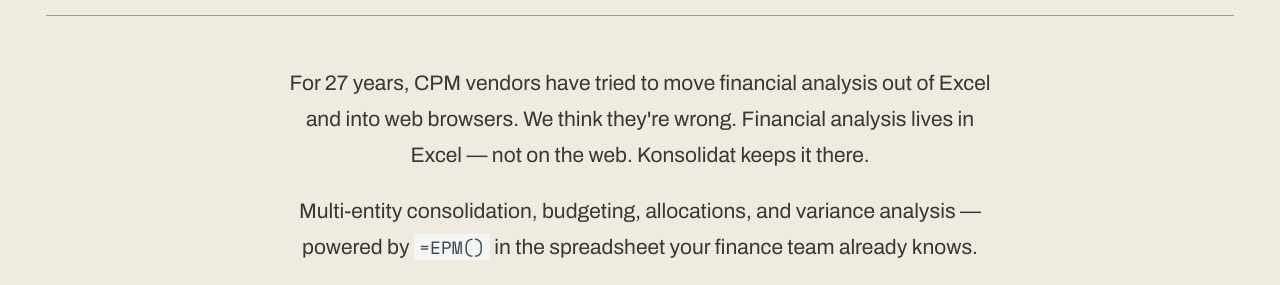
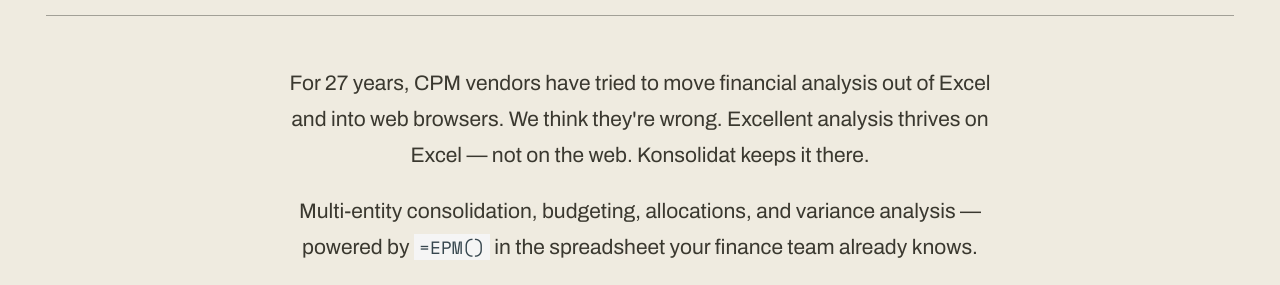
Before and after one commit to grynn-in/konsolidat, an MkDocs documentation site: the page built from docs/index.md, in a window 1280 px wide and 900 px high, scrolled down 328 px. Shown: the part 188-473 px from the top of the window. Built offline with MkDocs 1.6.1 and Material for MkDocs 9.7.7, drawn with Linux system fonts in a browser that asks for light colours; comment, search, counter and statistics services are not loaded.

Commit message:
tweak pitch: excellent analysis thrives on Excel
Co-Authored-By: Claude Opus 4.6 <noreply@anthropic.com>

```diff
--- a/docs/index.md
+++ b/docs/index.md
@@ -33,7 +33,7 @@ hide:
 
 <div class="ic-pitch" markdown>
 
-For 27 years, CPM vendors have tried to move financial analysis out of Excel and into web browsers. We think they're wrong. Financial analysis lives in Excel — not on the web. Konsolidat keeps it there.
+For 27 years, CPM vendors have tried to move financial analysis out of Excel and into web browsers. We think they're wrong. Excellent analysis thrives on Excel — not on the web. Konsolidat keeps it there.
 
 Multi-entity consolidation, budgeting, allocations, and variance analysis — powered by `=EPM()` in the spreadsheet your finance team already knows.
 
```
